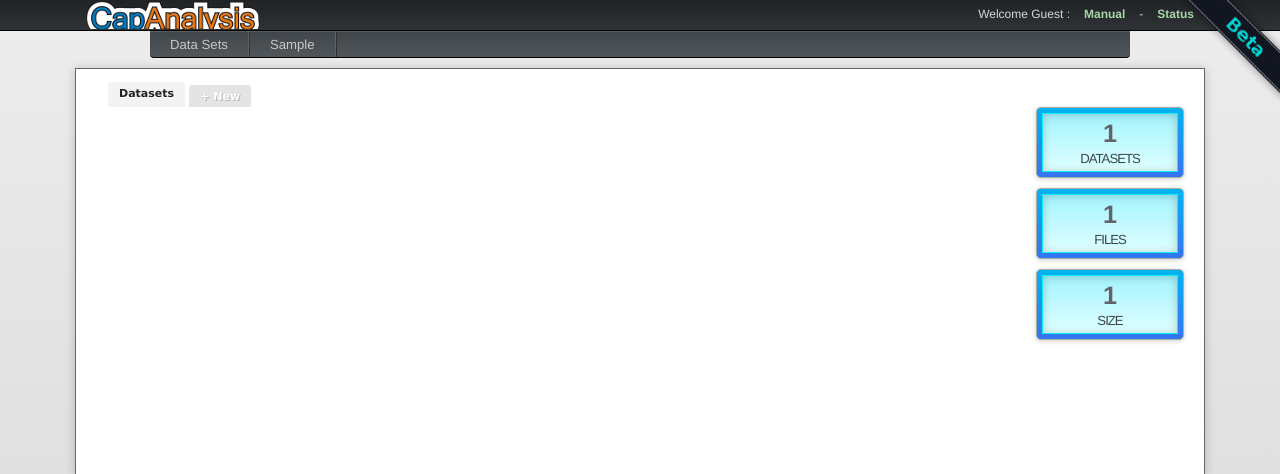
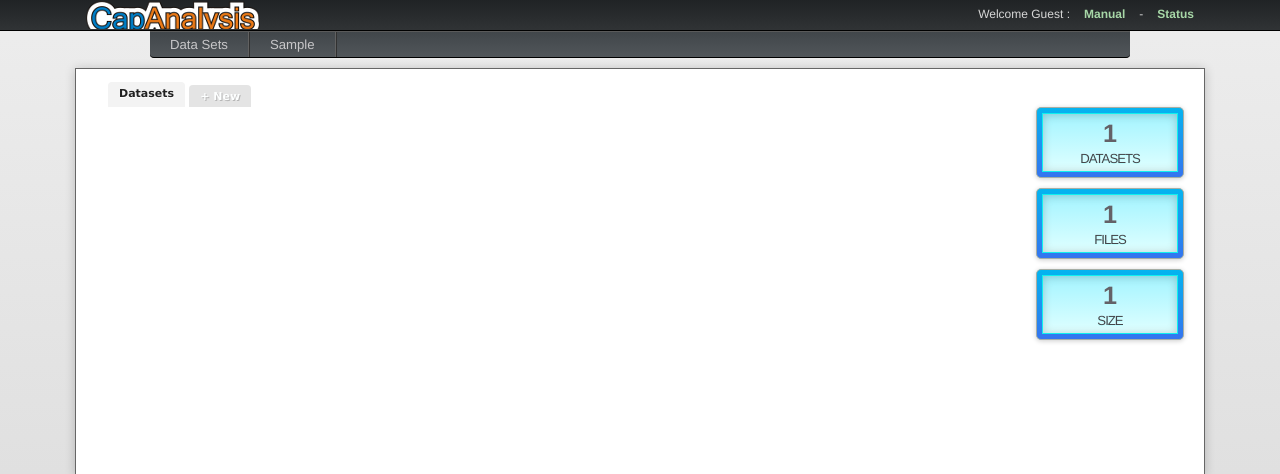
Before and after one commit to xplico/CapAnalysis, a CakePHP app: template www/app/View/Datasets/index.ctp in a window 1280 px wide. Shown: the top 474 px of the page. Run offline with PHP 8.4 and a stand-in for CakePHP, Linux system fonts and the light colour scheme; the template is opened without the code that fills it: most values are stand-ins (such as "Sample title", 1, 10 or a date in 2020); data that the repository does not hold is empty; some libraries are stand-ins or nearby versions.

Commit message:
beta logo removed

```diff
--- a/www/app/View/Layouts/default.ctp
+++ b/www/app/View/Layouts/default.ctp
@@ -46,7 +46,6 @@
 	</script>
 </head>
 <body>
-    <img id="devel_image" style="position: fixed; top: 0pt; right: 0pt; border: 0pt none; z-index: 100;" src="<?php echo $this->Html->url("/images/beta.png") ?>" alt="">
 	<div id="header">
 		<div id="message_box">
 			<div id="alert"></div>
```
